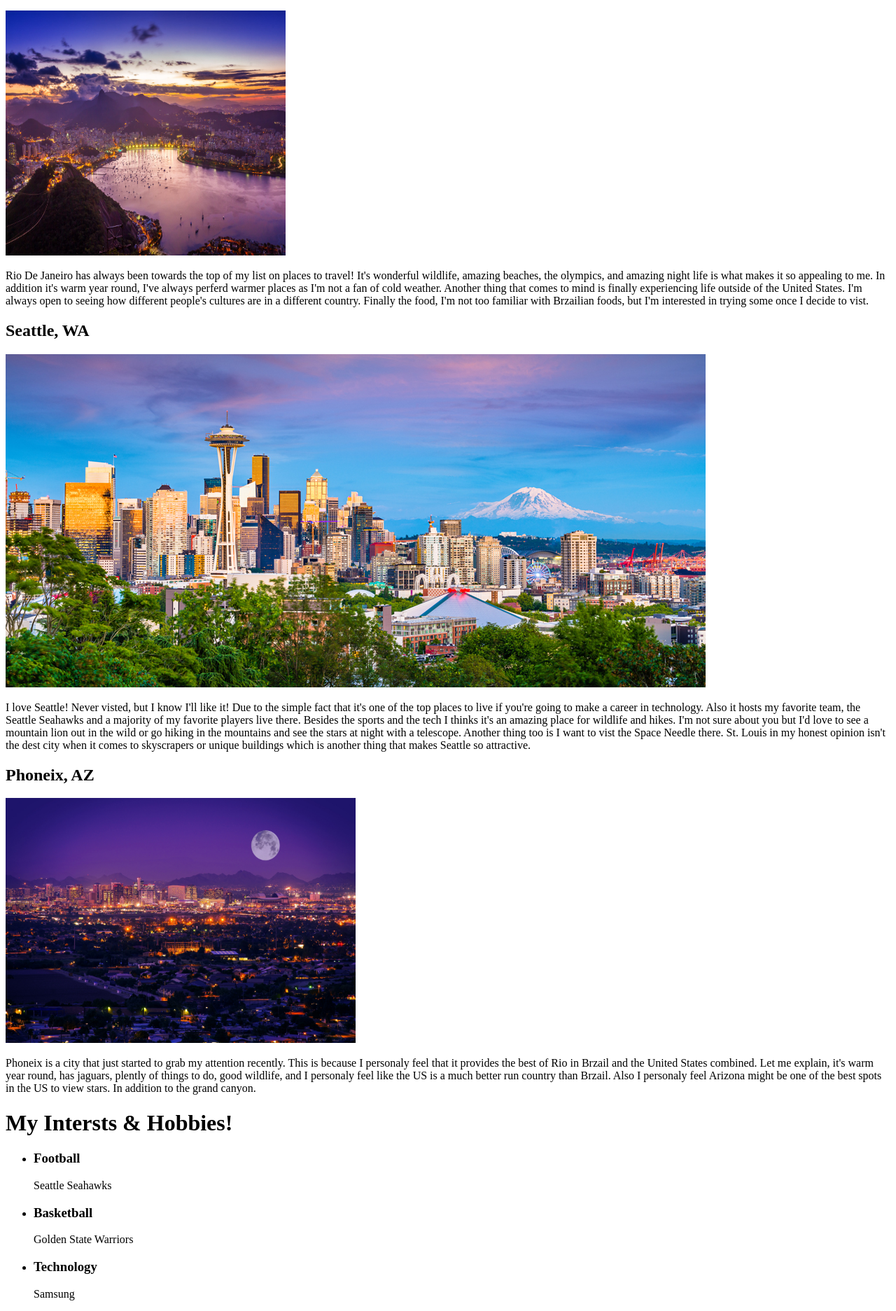
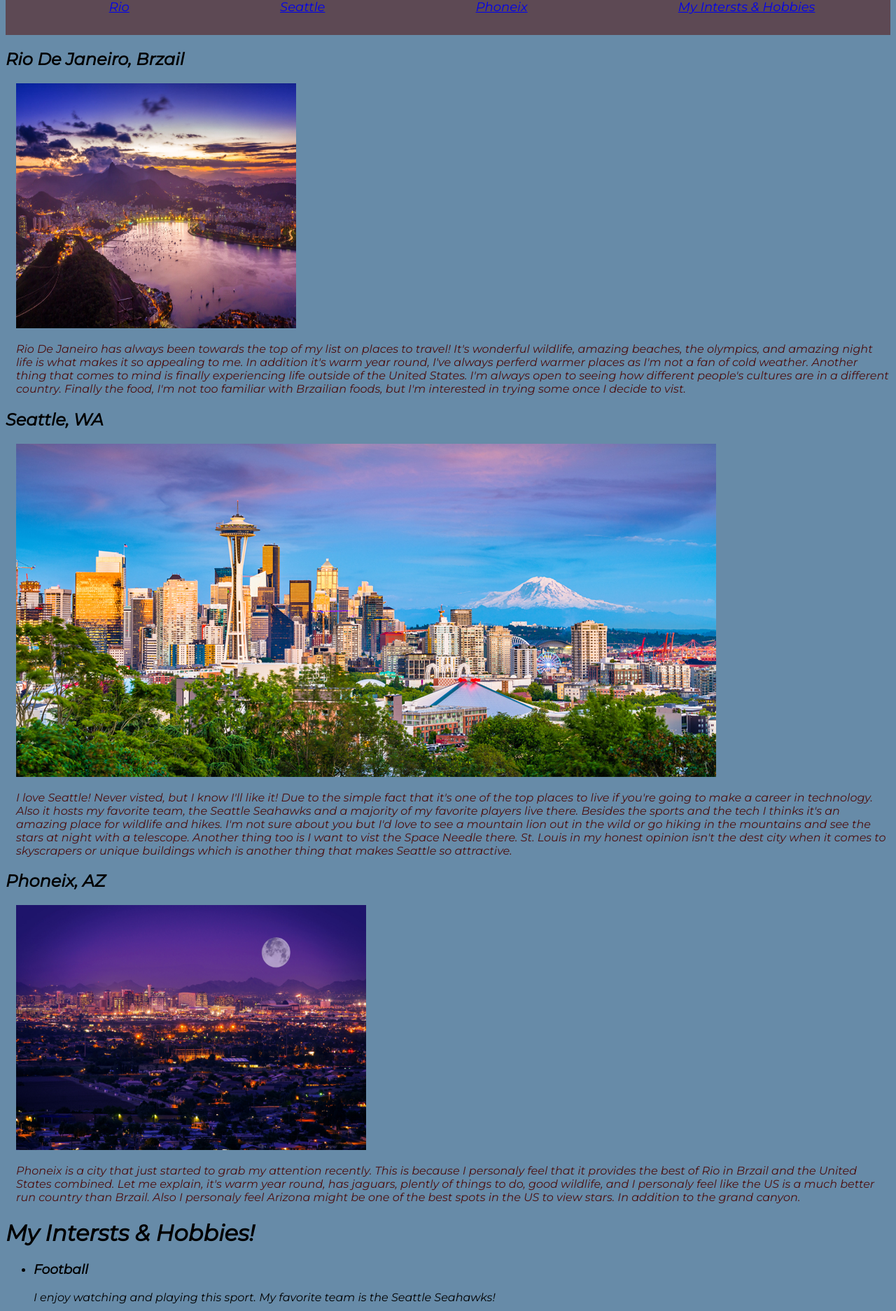
Before and after one commit to jhoward21/html-me-something, a plain HTML site: page index.html in a window 1280 px wide. Shown: the part 112-1985 px from the top of the page at 70% size. Drawn offline with Linux system fonts and the light colour scheme; grey boxes are pictures that could not be loaded; files whose address does not match are found by name.

Commit message:
Updated Site

```diff
--- a/index.html
+++ b/index.html
@@ -1,45 +1,57 @@
 <!DOCTYPE html>
 <html>
     <head>
+        <link rel="stylesheet" type="text/css" href="styles.css">
+        <link rel="preconnect" href="https://fonts.gstatic.com">
+        <link href="https://fonts.googleapis.com/css2?family=Montserrat:ital@1&display=swap" rel="stylesheet">
         <title>Jermell Howard Jr</title>
     </head>
     <body>
         <header>
             <h1>My Intersts And Places I'll like to visit</h1>
-            <nav></nav>
+            <nav class="SpecialNav">
+                <ul class="Mylist">
+                    <li><a href="#Rainforest">Rio</a></li>
+                    <li><a href="#Space">Seattle</a></li>
+                    <li><a href="#SunCity">Phoneix</a></li>
+                    <li><a href="#Me">My Intersts & Hobbies</a></li>
+                </ul>
+            </nav>
         </header>
         <main>
         <article>
-            <h2>Rio De Janeiro, Brzail</h2>
-            <img src="C:\Users\Jermell Howard Jr\Desktop\LaunchCode\html-me-something-Jmell\images\stock-photo-rio-sunset-74908701.jpg" width="400" height="350"/>
-            <p>Rio De Janeiro has always been towards the top of my list on places to travel! It's wonderful wildlife, amazing beaches, the olympics, and amazing night life is what makes it so appealing to me. In addition it's warm year round, I've always perferd warmer places as I'm not a fan of cold weather.
+            <h2 id="Rainforest">Rio De Janeiro, Brzail</h2>
+            <img class="Rio" src="C:\Users\Jermell Howard Jr\Desktop\LaunchCode\html-me-something-Jmell\images\stock-photo-rio-sunset-74908701.jpg" width="400" height="350"/>
+            <p id="City1">Rio De Janeiro has always been towards the top of my list on places to travel! It's wonderful wildlife, amazing beaches, the olympics, and amazing night life is what makes it so appealing to me. In addition it's warm year round, I've always perferd warmer places as I'm not a fan of cold weather.
                 Another thing that comes to mind is finally experiencing life outside of the United States. I'm always open to seeing how different people's cultures are in a different country. Finally the food, I'm not too familiar with Brzailian foods, but I'm interested in trying some once I decide to vist.
             </p>
         </article>
         <article>
-            <h2>Seattle, WA</h2>
-            <img src="C:\Users\Jermell Howard Jr\Desktop\LaunchCode\html-me-something-Jmell\images\AdobeStock_214785831-SM.jpg"/>
-            <p>I love Seattle! Never visted, but I know I'll like it! Due to the simple fact that it's one of the top places to live if you're going to make a career in technology. Also it hosts my favorite team, the Seattle Seahawks and a majority of my favorite players live there. Besides the sports and the tech
+            <h2 id="Space">Seattle, WA</h2>
+            <img class="Seattle" src="C:\Users\Jermell Howard Jr\Desktop\LaunchCode\html-me-something-Jmell\images\AdobeStock_214785831-SM.jpg"/>
+            <p id="City2">I love Seattle! Never visted, but I know I'll like it! Due to the simple fact that it's one of the top places to live if you're going to make a career in technology. Also it hosts my favorite team, the Seattle Seahawks and a majority of my favorite players live there. Besides the sports and the tech
             I thinks it's an amazing place for wildlife and hikes. I'm not sure about you but I'd love to see a mountain lion out in the wild or go hiking in the mountains and see the stars at night with a telescope. Another thing too is I want to vist the Space Needle there. St. Louis in my honest opinion isn't the dest city when it comes to skyscrapers or unique buildings which is another thing that makes Seattle so attractive.
             </p>
         </article>
         <article>
-            <h2>Phoneix, AZ</h2>
-            <img src="C:\Users\Jermell Howard Jr\Desktop\LaunchCode\html-me-something-Jmell\images\phoenix-arizona-activities-attractions.jpg" width="500" height="350"/>
-            <p>Phoneix is a city that just started to grab my attention recently. This is because I personaly feel that it provides the best of Rio in Brzail and the United States combined. Let me explain, it's warm year round, has jaguars, plently of things to do, good wildlife, and I personaly feel like the US is a much better run country than Brzail. Also I personaly feel Arizona might be one of the best spots in the US to view stars. In addition to the grand canyon.
+            <h2 id="SunCity">Phoneix, AZ</h2>
+            <img class="Phoneix" src="C:\Users\Jermell Howard Jr\Desktop\LaunchCode\html-me-something-Jmell\images\phoenix-arizona-activities-attractions.jpg" width="500" height="350"/>
+            <p id="City3">Phoneix is a city that just started to grab my attention recently. This is because I personaly feel that it provides the best of Rio in Brzail and the United States combined. Let me explain, it's warm year round, has jaguars, plently of things to do, good wildlife, and I personaly feel like the US is a much better run country than Brzail. Also I personaly feel Arizona might be one of the best spots in the US to view stars. In addition to the grand canyon.
 
             </p>
         </article>
-        <h1>My Intersts & Hobbies!</h1>
+        <h1 id="Me">My Intersts & Hobbies!</h1>
         <ul>
             <li><h3>Football</h3></li>
-                <p>Seattle Seahawks</p>
+                <p>I enjoy watching and playing this sport. My favorite team is the Seattle Seahawks!</p>
+                <img src="https://images-na.ssl-images-amazon.com/images/I/71XNc9hTXXL._AC_SL1500_.jpg" width="180" height="100"/>
             <li><h3>Basketball</h3></li>
-                <p>Golden State Warriors</p>
+                <p>A sport that's been more increaingly appealing to me, it's very fun to play and my favorite team is the Golden State Warriors.</p>
+                <img src="https://www.nba.com/.element/img/1.0/teamsites/logos/teamlogos_500x500/gsw.png" width="180" height="100"/>
             <li><h3>Technology</h3></li>
-                <p>Samsung</p>
+                <p>I've always wanted to be a software engineer more specificaly in UI, front-end, and mobile. Thanks goes to my parents as they both work in IT.</p>
             <li><h3>Video Games</h3></li>
-                <P>Call Of Duty</P>
+                <P>I've always loved playing video games. Especialy games like Call Of Duty, or open world games. This is just something that helps me relax.</P>
         </ul>
         </main>
         <footer>
```
